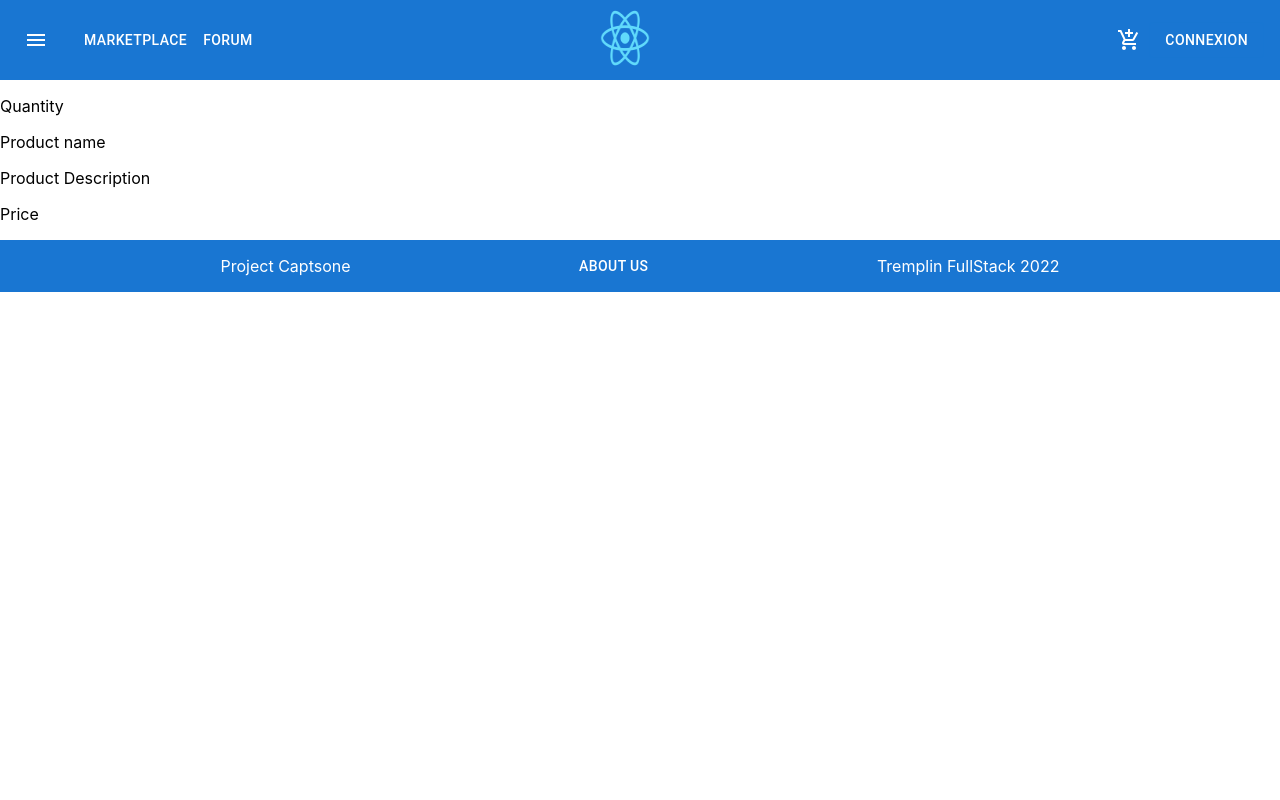
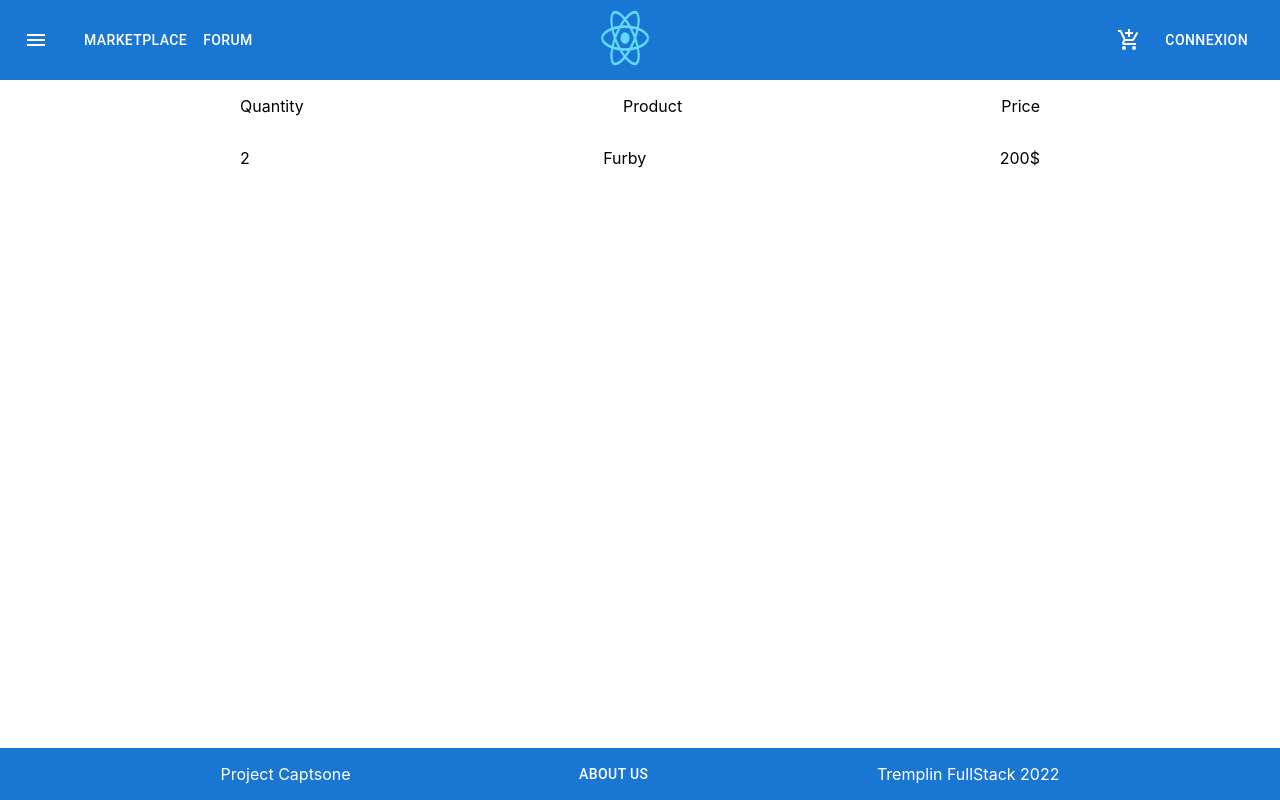
Before and after one commit to sekisinnde/fullstackfinalProject, a React (Create React App) app in the folder frontend/: page /shoppingcart in a window 1280 px wide. Built offline with nearby package versions, Linux system fonts and the light colour scheme.

Commit message:
finished sticky navbar & working on cart

```diff
--- a/frontend/src/App.css
+++ b/frontend/src/App.css
@@ -41,7 +41,10 @@
   flex-wrap: wrap;
   justify-content: space-evenly;
   background-color: #1976d2;
-  margin-top: auto;
+  position: fixed;
+  left: 0;
+  bottom: 0;
+  width: 100%;
 }
 
 .inscription {
@@ -83,3 +86,35 @@
   display: flex;
   justify-content: left;
 }
+
+.cart{
+  margin-right: 30vh;
+  margin-left: 30vh;
+}
+
+.categories{
+  display: flex;
+  flex-direction: row;
+  justify-content: space-between;
+}
+
+.something{
+  display: flex;
+  flex-direction: row;
+  justify-content: space-between;
+}
+
+.forum{
+  margin-right: 50vh;
+  margin-left: 50vh;
+  margin-top: 5vh;
+}
+
+.posts{
+  display: flex;
+  justify-content: space-around;
+  flex-direction: row;
+  align-items: center;
+  border: solid 0.5vh black;
+  margin-top: 2vh;
+}
--- a/frontend/src/components/Forum.js
+++ b/frontend/src/components/Forum.js
@@ -26,7 +26,7 @@ export default function Forum() {
         .filter(post => post.title.toLowerCase().includes(search.toLowerCase()))
         .map((post) => {
           return (
-            <div key={post._id}>
+            <div className='posts' key={post._id}>
               <p>{post.author[0]}</p>
               <p>{post.title}</p>
               <p>{post.date[0]}</p>
--- a/frontend/src/components/ShoppingCart.js
+++ b/frontend/src/components/ShoppingCart.js
@@ -1,12 +1,18 @@
 import React from 'react';
 
 const ShoppingCart = () => {
-    return(
-        <div>
-            <p>Quantity</p>
-            <p>Product name</p>
-            <p>Product Description</p>
-            <p>Price</p>
+    return (
+        <div className='cart'>
+            <div className='categories'>
+                <p>Quantity</p>
+                <p>Product</p>
+                <p>Price</p>
+            </div>
+            <div className='something'>
+                <p>2</p>
+                <p>Furby</p>
+                <p>200$</p>
+            </div>
         </div>
     )
 }
```
